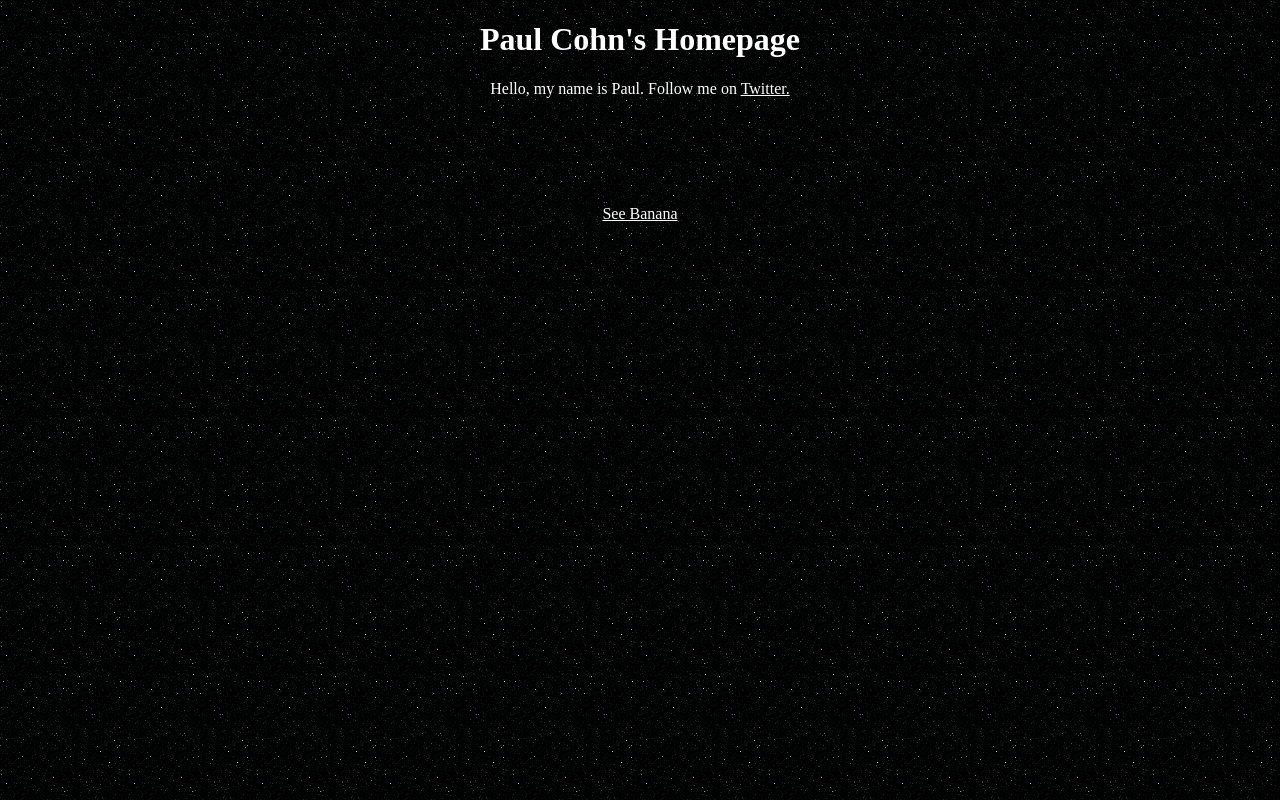
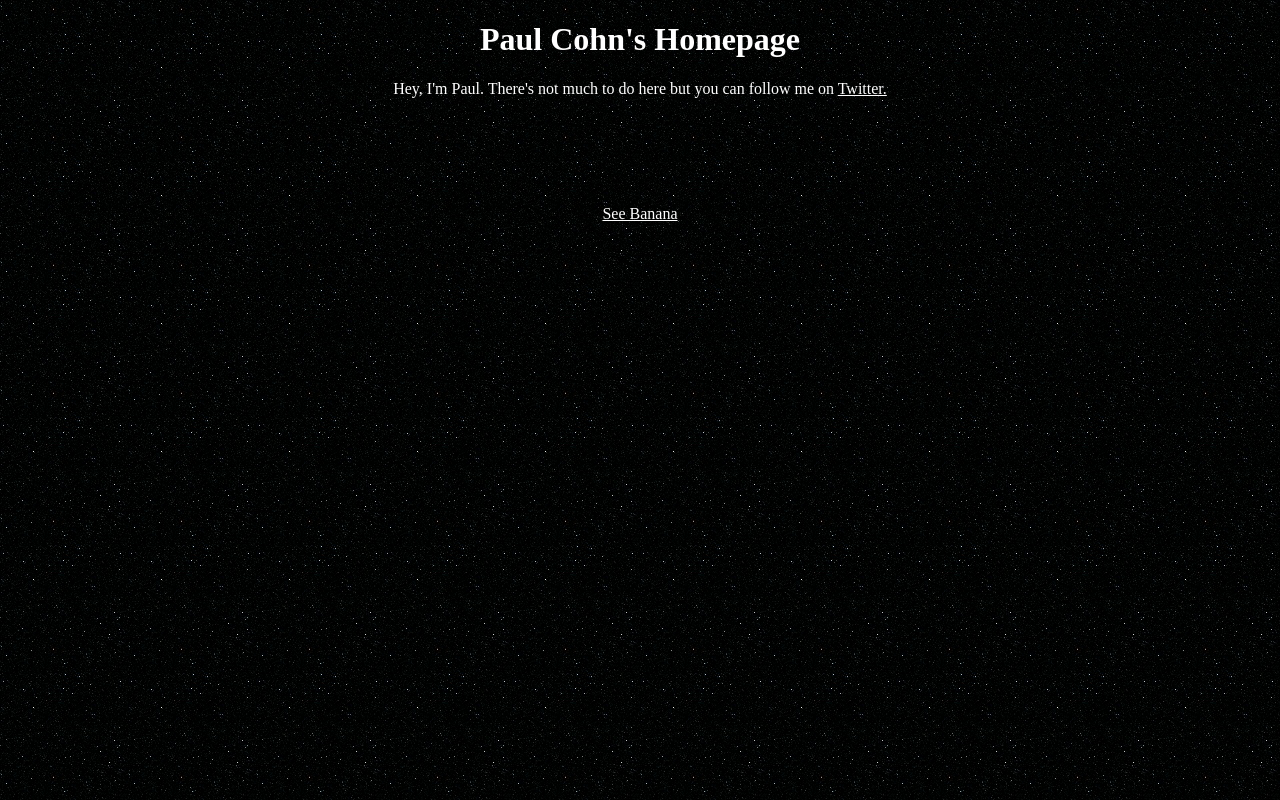
Before and after one commit to pscohn/old-paulcohn.net, a plain HTML site: page index.html in a window 1280 px wide. Drawn offline with Linux system fonts and the light colour scheme.

Commit message:
Changed it up

```diff
--- a/index.html
+++ b/index.html
@@ -37,7 +37,7 @@ div#bananadiv {
 <body>
 <h1>Paul Cohn's Homepage</h2>
 
-<p>Hello, my name is Paul. Follow me on <a href="http://twitter.com/paulsterr">Twitter.</a></p>
+<p>Hey, I'm Paul. There's not much to do here but you can follow me on <a href="http://twitter.com/paulsterr">Twitter.</a></p>
 <div id="bananadiv">
     <a id="banana">See Banana</a>
 </div>
```
